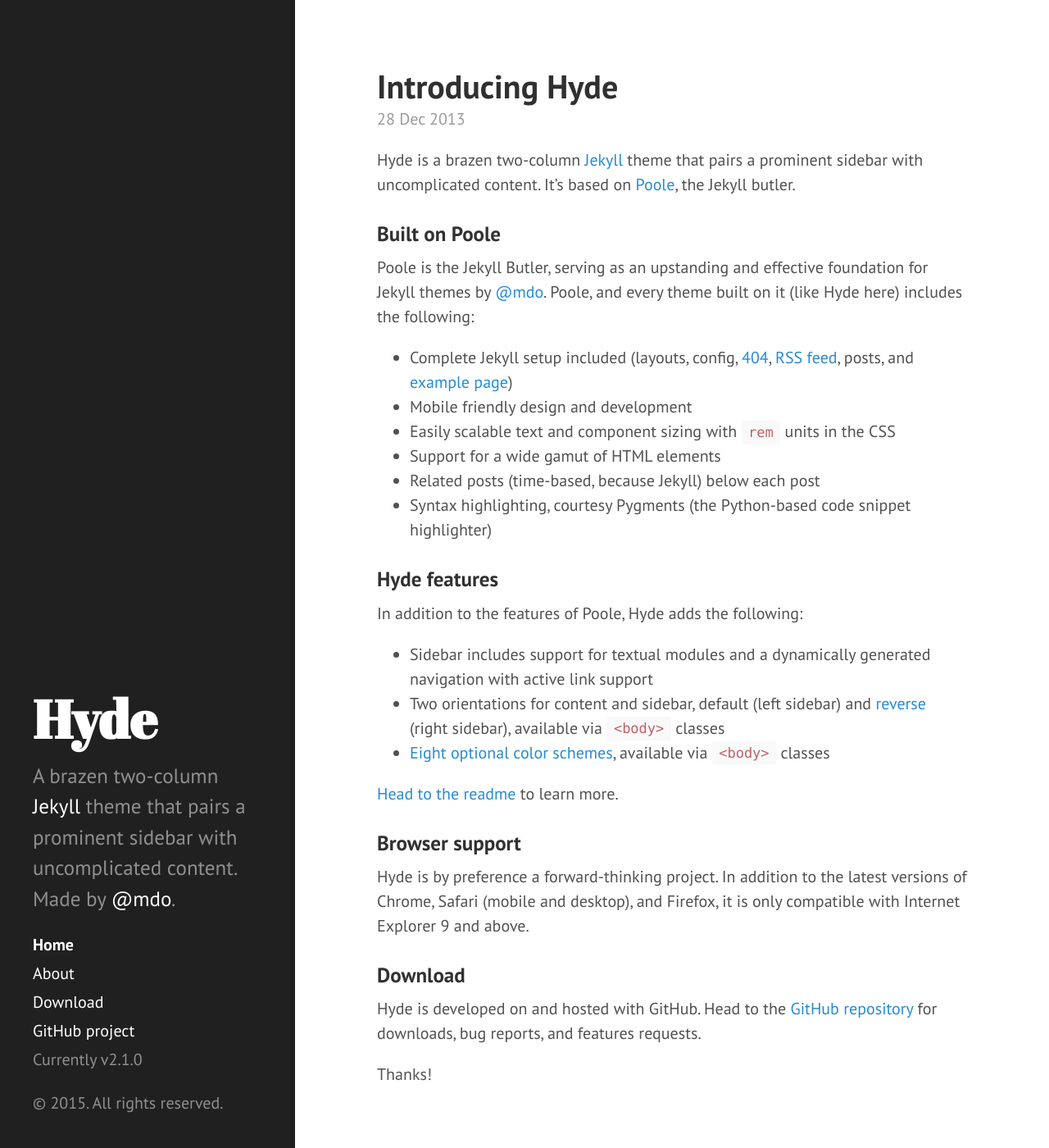
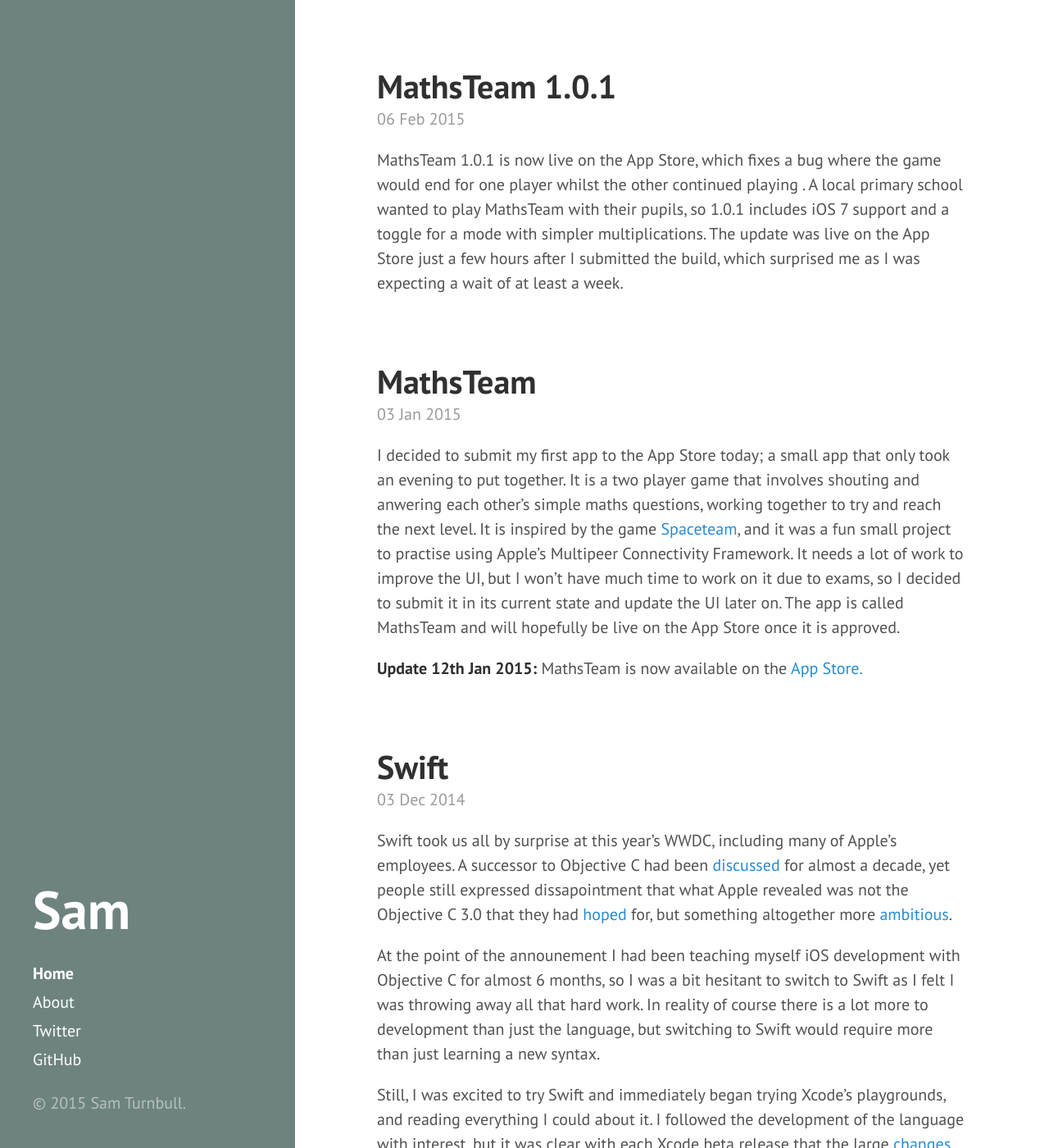
Before and after one commit to samturnbull/samturnbull.github.io, a Jekyll site: the page built from index.html, in a window 1280 px wide and 1400 px high. Shown: the whole window at 82% size. Built offline with Jekyll 4.4.1, drawn with Linux system fonts in a browser that asks for light colours; Markdown is read by kramdown in place of the engine named in the settings; the list of posts is cut into pages by our own code; some of the changed text lies outside the part shown.

```diff
--- a/404.html
+++ b/404.html
@@ -6,5 +6,5 @@ permalink: 404.html
 
 <div class="page">
   <h1 class="page-title">404: Page not found</h1>
-  <p class="lead">Sorry, we've misplaced that URL or it's pointing to something that doesn't exist. <a href="{{ site.baseurl }}">Head back home</a> to try finding it again.</p>
+  <p class="lead">Sorry, go <a href="{{ site.baseurl }}">home</a>.</p>
 </div>
--- /dev/null
+++ b/CNAME
@@ -0,0 +1 @@
+samturnbull.com
--- a/_config.yml
+++ b/_config.yml
@@ -7,15 +7,15 @@ permalink:        pretty
 relative_permalinks: true
 
 # Setup
-title:            Hyde
+title:            Sam
 tagline:          'A Jekyll theme'
-description:      'A brazen two-column <a href="http://jekyllrb.com" target="_blank">Jekyll</a> theme that pairs a prominent sidebar with uncomplicated content. Made by <a href="https://twitter.com/mdo" target="_blank">@mdo</a>.'
-url:              http://hyde.getpoole.com
+description:      ''
+url:              http://samturnbull.com
 baseurl:          /
 
 author:
-  name:           'Mark Otto'
-  url:            https://twitter.com/mdo
+  name:           'Sam Turnbull'
+  url:            https://twitter.com/sam_dunk
 
 paginate:         5
 
@@ -23,4 +23,4 @@ paginate:         5
 version:          2.1.0
 
 github:
-  repo:           https://github.com/poole/hyde
+  repo:           https://github.com/samturnbull
--- a/_includes/sidebar.html
+++ b/_includes/sidebar.html
@@ -26,11 +26,10 @@
         {% endif %}
       {% endfor %}
 
-      <a class="sidebar-nav-item" href="{{ site.github.repo }}/archive/v{{ site.version }}.zip">Download</a>
-      <a class="sidebar-nav-item" href="{{ site.github.repo }}">GitHub project</a>
-      <span class="sidebar-nav-item">Currently v{{ site.version }}</span>
+      <a class="sidebar-nav-item" href="https://twitter.com/sam_dunk">Twitter</a>
+      <a class="sidebar-nav-item" href="{{ site.github.repo }}">GitHub</a>
     </nav>
 
-    <p>&copy; {{ site.time | date: '%Y' }}. All rights reserved.</p>
+    <p>&copy; {{ site.time | date: '%Y' }} Sam Turnbull.</p>
   </div>
 </div>
--- a/_posts/2012-02-06-whats-jekyll.md
+++ /dev/null
@@ -1,12 +0,0 @@
----
-layout: post
-title: What's Jekyll?
----
-
-[Jekyll](http://jekyllrb.com) is a static site generator, an open-source tool for creating simple yet powerful websites of all shapes and sizes. From [the project's readme](https://github.com/mojombo/jekyll/blob/master/README.markdown):
-
-  > Jekyll is a simple, blog aware, static site generator. It takes a template directory [...] and spits out a complete, static website suitable for serving with Apache or your favorite web server. This is also the engine behind GitHub Pages, which you can use to host your project’s page or blog right here from GitHub.
-
-It's an immensely useful tool and one we encourage you to use here with Hyde.
-
-Find out more by [visiting the project on GitHub](https://github.com/mojombo/jekyll).
--- a/_posts/2012-02-07-example-content.md
+++ /dev/null
@@ -1,138 +0,0 @@
----
-layout: post
-title: Example content
----
-
-
-<div class="message">
-  Howdy! This is an example blog post that shows several types of HTML content supported in this theme.
-</div>
-
-Cum sociis natoque penatibus et magnis <a href="#">dis parturient montes</a>, nascetur ridiculus mus. *Aenean eu leo quam.* Pellentesque ornare sem lacinia quam venenatis vestibulum. Sed posuere consectetur est at lobortis. Cras mattis consectetur purus sit amet fermentum.
-
-> Curabitur blandit tempus porttitor. Nullam quis risus eget urna mollis ornare vel eu leo. Nullam id dolor id nibh ultricies vehicula ut id elit.
-
-Etiam porta **sem malesuada magna** mollis euismod. Cras mattis consectetur purus sit amet fermentum. Aenean lacinia bibendum nulla sed consectetur.
-
-## Inline HTML elements
-
-HTML defines a long list of available inline tags, a complete list of which can be found on the [Mozilla Developer Network](https://developer.mozilla.org/en-US/docs/Web/HTML/Element).
-
-- **To bold text**, use `<strong>`.
-- *To italicize text*, use `<em>`.
-- Abbreviations, like <abbr title="HyperText Markup Langage">HTML</abbr> should use `<abbr>`, with an optional `title` attribute for the full phrase.
-- Citations, like <cite>&mdash; Mark otto</cite>, should use `<cite>`.
-- <del>Deleted</del> text should use `<del>` and <ins>inserted</ins> text should use `<ins>`.
-- Superscript <sup>text</sup> uses `<sup>` and subscript <sub>text</sub> uses `<sub>`.
-
-Most of these elements are styled by browsers with few modifications on our part.
-
-## Heading
-
-Vivamus sagittis lacus vel augue rutrum faucibus dolor auctor. Duis mollis, est non commodo luctus, nisi erat porttitor ligula, eget lacinia odio sem nec elit. Morbi leo risus, porta ac consectetur ac, vestibulum at eros.
-
-### Code
-
-Cum sociis natoque penatibus et magnis dis `code element` montes, nascetur ridiculus mus.
-
-{% highlight js %}
-// Example can be run directly in your JavaScript console
-
-// Create a function that takes two arguments and returns the sum of those arguments
-var adder = new Function("a", "b", "return a + b");
-
-// Call the function
-adder(2, 6);
-// > 8
-{% endhighlight %}
-
-Aenean lacinia bibendum nulla sed consectetur. Etiam porta sem malesuada magna mollis euismod. Fusce dapibus, tellus ac cursus commodo, tortor mauris condimentum nibh, ut fermentum massa.
-
-### Gists via GitHub Pages
-
-Vestibulum id ligula porta felis euismod semper. Nullam quis risus eget urna mollis ornare vel eu leo. Donec sed odio dui.
-
-{% gist 5555251 gist.md %}
-
-Aenean eu leo quam. Pellentesque ornare sem lacinia quam venenatis vestibulum. Nullam quis risus eget urna mollis ornare vel eu leo. Cum sociis natoque penatibus et magnis dis parturient montes, nascetur ridiculus mus. Donec sed odio dui. Vestibulum id ligula porta felis euismod semper.
-
-### Lists
-
-Cum sociis natoque penatibus et magnis dis parturient montes, nascetur ridiculus mus. Aenean lacinia bibendum nulla sed consectetur. Etiam porta sem malesuada magna mollis euismod. Fusce dapibus, tellus ac cursus commodo, tortor mauris condimentum nibh, ut fermentum massa justo sit amet risus.
-
-* Praesent commodo cursus magna, vel scelerisque nisl consectetur et.
-* Donec id elit non mi porta gravida at eget metus.
-* Nulla vitae elit libero, a pharetra augue.
-
-Donec ullamcorper nulla non metus auctor fringilla. Nulla vitae elit libero, a pharetra augue.
-
-1. Vestibulum id ligula porta felis euismod semper.
-2. Cum sociis natoque penatibus et magnis dis parturient montes, nascetur ridiculus mus.
-3. Maecenas sed diam eget risus varius blandit sit amet non magna.
-
-Cras mattis consectetur purus sit amet fermentum. Sed posuere consectetur est at lobortis.
-
-<dl>
-  <dt>HyperText Markup Language (HTML)</dt>
-  <dd>The language used to describe and define the content of a Web page</dd>
-
-  <dt>Cascading Style Sheets (CSS)</dt>
-  <dd>Used to describe the appearance of Web content</dd>
-
-  <dt>JavaScript (JS)</dt>
-  <dd>The programming language used to build advanced Web sites and applications</dd>
-</dl>
-
-Integer posuere erat a ante venenatis dapibus posuere velit aliquet. Morbi leo risus, porta ac consectetur ac, vestibulum at eros. Nullam quis risus eget urna mollis ornare vel eu leo.
-
-### Images
-
-Quisque consequat sapien eget quam rhoncus, sit amet laoreet diam tempus. Aliquam aliquam metus erat, a pulvinar turpis suscipit at.
-
-![placeholder](http://placehold.it/800x400 "Large example image")
-![placeholder](http://placehold.it/400x200 "Medium example image")
-![placeholder](http://placehold.it/200x200 "Small example image")
-
-### Tables
-
-Aenean lacinia bibendum nulla sed consectetur. Lorem ipsum dolor sit amet, consectetur adipiscing elit.
-
-<table>
-  <thead>
-    <tr>
-      <th>Name</th>
-      <th>Upvotes</th>
-      <th>Downvotes</th>
-    </tr>
-  </thead>
-  <tfoot>
-    <tr>
-      <td>Totals</td>
-      <td>21</td>
-      <td>23</td>
-    </tr>
-  </tfoot>
-  <tbody>
-    <tr>
-      <td>Alice</td>
-      <td>10</td>
-      <td>11</td>
-    </tr>
-    <tr>
-      <td>Bob</td>
-      <td>4</td>
-      <td>3</td>
-    </tr>
-    <tr>
-      <td>Charlie</td>
-      <td>7</td>
-      <td>9</td>
-    </tr>
-  </tbody>
-</table>
-
-Nullam id dolor id nibh ultricies vehicula ut id elit. Sed posuere consectetur est at lobortis. Nullam quis risus eget urna mollis ornare vel eu leo.
-
------
-
-Want to see something else added? <a href="https://github.com/poole/poole/issues/new">Open an issue.</a>
--- a/_posts/2013-12-28-introducing-hyde.md
+++ /dev/null
@@ -1,37 +0,0 @@
----
-layout: post
-title: Introducing Hyde
----
-
-Hyde is a brazen two-column [Jekyll](http://jekyllrb.com) theme that pairs a prominent sidebar with uncomplicated content. It's based on [Poole](http://getpoole.com), the Jekyll butler.
-
-### Built on Poole
-
-Poole is the Jekyll Butler, serving as an upstanding and effective foundation for Jekyll themes by [@mdo](https://twitter.com/mdo). Poole, and every theme built on it (like Hyde here) includes the following:
-
-* Complete Jekyll setup included (layouts, config, [404](/404), [RSS feed](/atom.xml), posts, and [example page](/about))
-* Mobile friendly design and development
-* Easily scalable text and component sizing with `rem` units in the CSS
-* Support for a wide gamut of HTML elements
-* Related posts (time-based, because Jekyll) below each post
-* Syntax highlighting, courtesy Pygments (the Python-based code snippet highlighter)
-
-### Hyde features
-
-In addition to the features of Poole, Hyde adds the following:
-
-* Sidebar includes support for textual modules and a dynamically generated navigation with active link support
-* Two orientations for content and sidebar, default (left sidebar) and [reverse](https://github.com/poole/lanyon#reverse-layout) (right sidebar), available via `<body>` classes
-* [Eight optional color schemes](https://github.com/poole/hyde#themes), available via `<body>` classes
-
-[Head to the readme](https://github.com/poole/hyde#readme) to learn more.
-
-### Browser support
-
-Hyde is by preference a forward-thinking project. In addition to the latest versions of Chrome, Safari (mobile and desktop), and Firefox, it is only compatible with Internet Explorer 9 and above.
-
-### Download
-
-Hyde is developed on and hosted with GitHub. Head to the <a href="https://github.com/poole/hyde">GitHub repository</a> for downloads, bug reports, and features requests.
-
-Thanks!
--- /dev/null
+++ b/_posts/2014-05-19-first-post.md
@@ -0,0 +1,8 @@
+---
+layout: post
+title: First
+---
+
+
+
+This blog is a place for work and ideas. It is built on the blogging engine [Camel](https://github.com/cliss/camel) created by [ATP](http://atp.fm)'s [Casey Liss](http://caseyliss.com).
--- /dev/null
+++ b/_posts/2014-05-28-project.md
@@ -0,0 +1,26 @@
+---
+layout: post
+title: Project
+---
+It has been clear to me since I started my CS degree that I wanted to write software for a living, and that on Apple's platform was where I wanted to do it. The release of Stanford's "Developing iOS 7 apps for iPhone and iPad" course in October 2013 prompted me to begin my first iOS app. They recommended Stanford's "Programming Abstractions" and "Programming Methodologies" courses as prerequisites, so I worked my way through both of these, watching all the lectures and completing the assignments. These were great refreshers and I fully recommend them.
+
+Today my proposal for my University Final Year Project has been accepted. I won't detail it fully here yet, but it will make heavy use of the Multipeer Connectivity Framework introduced in iOS 7. This will be finished by April 2015, and hopefully released on the App Store.
+
+I have been following the Apple Developer community for years, here are a few resources I find very helpful:
+
+**Blogs**
+[Michael Tsai's Blog](http://mjtsai.com/blog/)
+[inessential by Brent Simmons](http://inessential.com)
+[David Smith's blog](http://david-smith.org)
+[Indie Stack by Daniel Jalkut](http://indiestack.com)
+[NSHipster](http://nshipster.com)
+[objc.io](http://www.objc.io)
+
+**Podcasts**
+[Developing Perspective](http://developingperspective.com)
+[Accidental Tech Podcast](http://atp.fm)
+[Core Intuition](http://www.coreint.org)
+
+**Tutorials**
+[Ray Wenderlich](http://www.raywenderlich.com)
+[Apple's WWDC Videos](https://developer.apple.com/videos/wwdc/2013/)
--- /dev/null
+++ b/_posts/2014-12-03-swift.md
@@ -0,0 +1,12 @@
+---
+layout: post
+title: Swift
+---
+
+Swift took us all by surprise at this year's WWDC, including many of Apple's employees. A successor to Objective C had been [discussed](http://arstechnica.com/staff/2005/09/1372/) for almost a decade, yet people still expressed dissapointment that what Apple revealed was not the Objective C 3.0 that they had [hoped](http://mjtsai.com/blog/2014/10/14/hypothetical-objective-c-3-0/) for, but something altogether more [ambitious](http://arstechnica.com/apple/2014/10/os-x-10-10/21/#swift).
+
+At the point of the announement I had been teaching myself iOS development with Objective C for almost 6 months, so I was a bit hesitant to switch to Swift as I felt I was throwing away all that hard work. In reality of course there is a lot more to development than just the language, but switching to Swift would require more than just learning a new syntax.
+
+Still, I was excited to try Swift and immediately began trying Xcode's playgrounds, and reading everything I could about it. I followed the development of the language with interest, but it was clear with each Xcode beta release that the large [changes](https://developer.apple.com/swift/blog/?id=3) to the language, and no guarantees of source compatibilty, would make it difficult for a beginner developer to keep up.
+
+So I decided to stick with the original plan of programming my project in Objective C. The language was not going to change, all of the great resources I had been learning from were written in Objective C, as were all of Apple's APIs. If I want to introduce some Swift later on, I can quite easily as Apple makes it [simple](https://developer.apple.com/library/ios/documentation/swift/conceptual/buildingcocoaapps/MixandMatch.html) to combine both languages in a single project.
--- /dev/null
+++ b/_posts/2015-01-03-mathsteam.md
@@ -0,0 +1,8 @@
+---
+layout: post
+title: MathsTeam
+---
+
+I decided to submit my first app to the App Store today; a small app that only took an evening to put together. It is a two player game that involves shouting and anwering each other's simple maths questions, working together to try and reach the next level. It is inspired by the game [Spaceteam](http://www.sleepingbeastgames.com/spaceteam/), and it was a fun small project to practise using Apple's Multipeer Connectivity Framework. It needs a lot of work to improve the UI, but I won't have much time to work on it due to exams, so I decided to submit it in its current state and update the UI later on. The app is called MathsTeam and will hopefully be live on the App Store once it is approved.
+
+  **Update 12th Jan 2015:** MathsTeam is now available on the [App Store.](https://itunes.apple.com/WebObjects/MZStore.woa/wa/viewSoftware?id=955252556&mt=8)
--- /dev/null
+++ b/_posts/2015-02-06-mathsteam101.md
@@ -0,0 +1,6 @@
+---
+layout: post
+title: MathsTeam 1.0.1
+---
+
+MathsTeam 1.0.1 is now live on the App Store, which fixes a bug where the game would end for one player whilst the other continued playing . A local primary school wanted to play MathsTeam with their pupils, so 1.0.1 includes iOS 7 support and a toggle for a mode with simpler multiplications. The update was live on the App Store just a few hours after I submitted the build, which surprised me as I was expecting a wait of at least a week.
--- a/about.md
+++ b/about.md
@@ -3,28 +3,6 @@ layout: page
 title: About
 ---
 
-<p class="message">
-  Hey there! This page is included as an example. Feel free to customize it for your own use upon downloading. Carry on!
-</p>
-
-In the novel, *The Strange Case of Dr. Jeykll and Mr. Hyde*, Mr. Poole is Dr. Jekyll's virtuous and loyal butler. Similarly, Poole is an upstanding and effective butler that helps you build Jekyll themes. It's made by [@mdo](https://twitter.com/mdo).
-
-There are currently two themes built on Poole:
-
-* [Hyde](http://hyde.getpoole.com)
-* [Lanyon](http://lanyon.getpoole.com)
-
-Learn more and contribute on [GitHub](https://github.com/poole).
-
-## Setup
-
-Some fun facts about the setup of this project include:
-
-* Built for [Jekyll](http://jekyllrb.com)
-* Developed on GitHub and hosted for free on [GitHub Pages](https://pages.github.com)
-* Coded with [Sublime Text 2](http://sublimetext.com), an amazing code editor
-* Designed and developed while listening to music like [Blood Bros Trilogy](https://soundcloud.com/maddecent/sets/blood-bros-series)
-
-Have questions or suggestions? Feel free to [open an issue on GitHub](https://github.com/poole/issues/new) or [ask me on Twitter](https://twitter.com/mdo).
-
-Thanks for reading!
+Computer Science student
+Novice iOS developer
+Leicester, UK
--- a/public/css/hyde.css
+++ b/public/css/hyde.css
@@ -57,7 +57,7 @@ html {
   text-align: center;
   padding: 2rem 1rem;
   color: rgba(255,255,255,.5);
-  background-color: #202020;
+  background-color: #6e837f;
 }
 @media (min-width: 48em) {
   .sidebar {
@@ -79,7 +79,7 @@ html {
 .sidebar-about h1 {
   color: #fff;
   margin-top: 0;
-  font-family: "Abril Fatface", serif;
+  font-family: "PT Sans", Helvetica, Arial, sans-serif;
   font-size: 3.25rem;
 }
 
```
